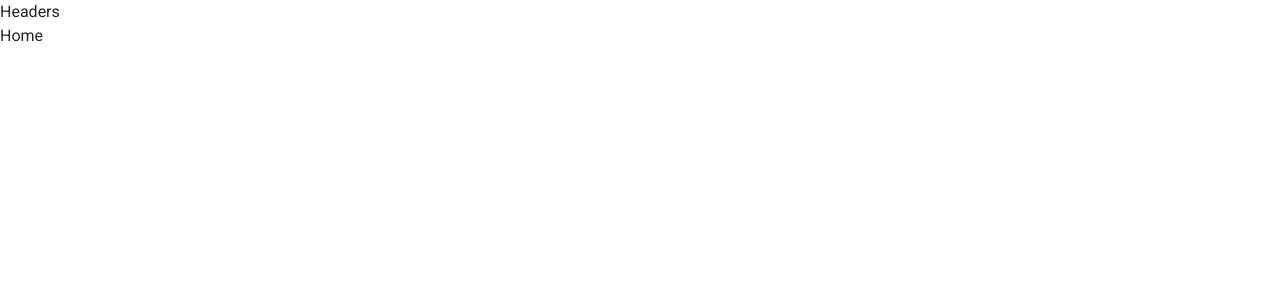
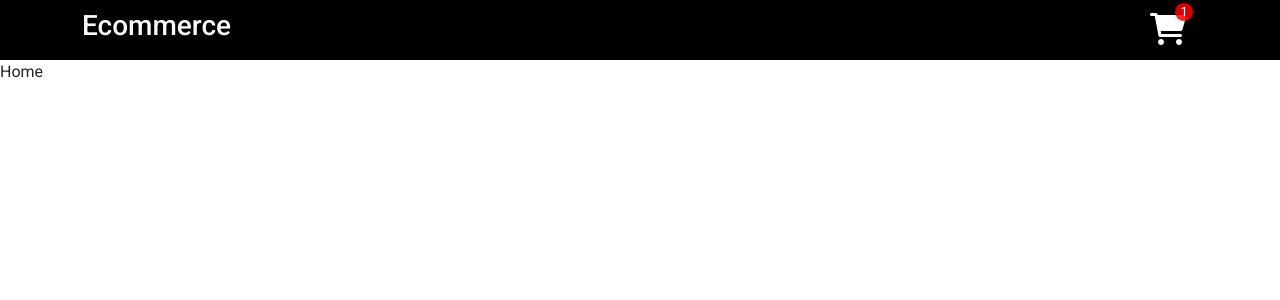
Before and after one commit to Jalalhussain1/REDUX-TOOLKIT, a React (Create React App) app in the folder client/: page / in a window 1280 px wide. Shown: the top 300 px of the page. Built offline with nearby package versions, Linux system fonts and the light colour scheme.

Commit message:
modified the index.html and complete the Headers component

```diff
--- a/client/public/index.html
+++ b/client/public/index.html
@@ -15,6 +15,13 @@
       user's mobile device or desktop. See https://developers.google.com/web/fundamentals/web-app-manifest/
     -->
     <link rel="manifest" href="%PUBLIC_URL%/manifest.json" />
+    <link
+    rel="stylesheet"
+    href="https://cdnjs.cloudflare.com/ajax/libs/font-awesome/6.0.0-beta3/css/all.min.css"
+  />
+
+    <link href="https://cdnjs.cloudflare.com/ajax/libs/font-awesome/6.0.0/css/all.min.css" rel="stylesheet">
+
     <!--
       Notice the use of %PUBLIC_URL% in the tags above.
       It will be replaced with the URL of the `public` folder during the build.
--- a/client/src/components/Headers.js
+++ b/client/src/components/Headers.js
@@ -1,8 +1,20 @@
 import React from 'react'
+import Container from 'react-bootstrap/Container';
+import Navbar from 'react-bootstrap/Navbar';
 
 const Headers = () => {
   return (
-    <div>Headers</div>
+    <Navbar style={{height:'60px',background:'black',color:'white'}}>
+    <Container>
+      <h3 className='text-light'>Ecommerce</h3>
+      <div id='ex4'>
+        <span className='p1 fa-stack fa-2x has-badge' data-count={1}>
+        <i className="fa-solid fa-cart-shopping"></i>
+        </span>
+      </div>
+
+    </Container>
+  </Navbar>
   )
 }
 
```
